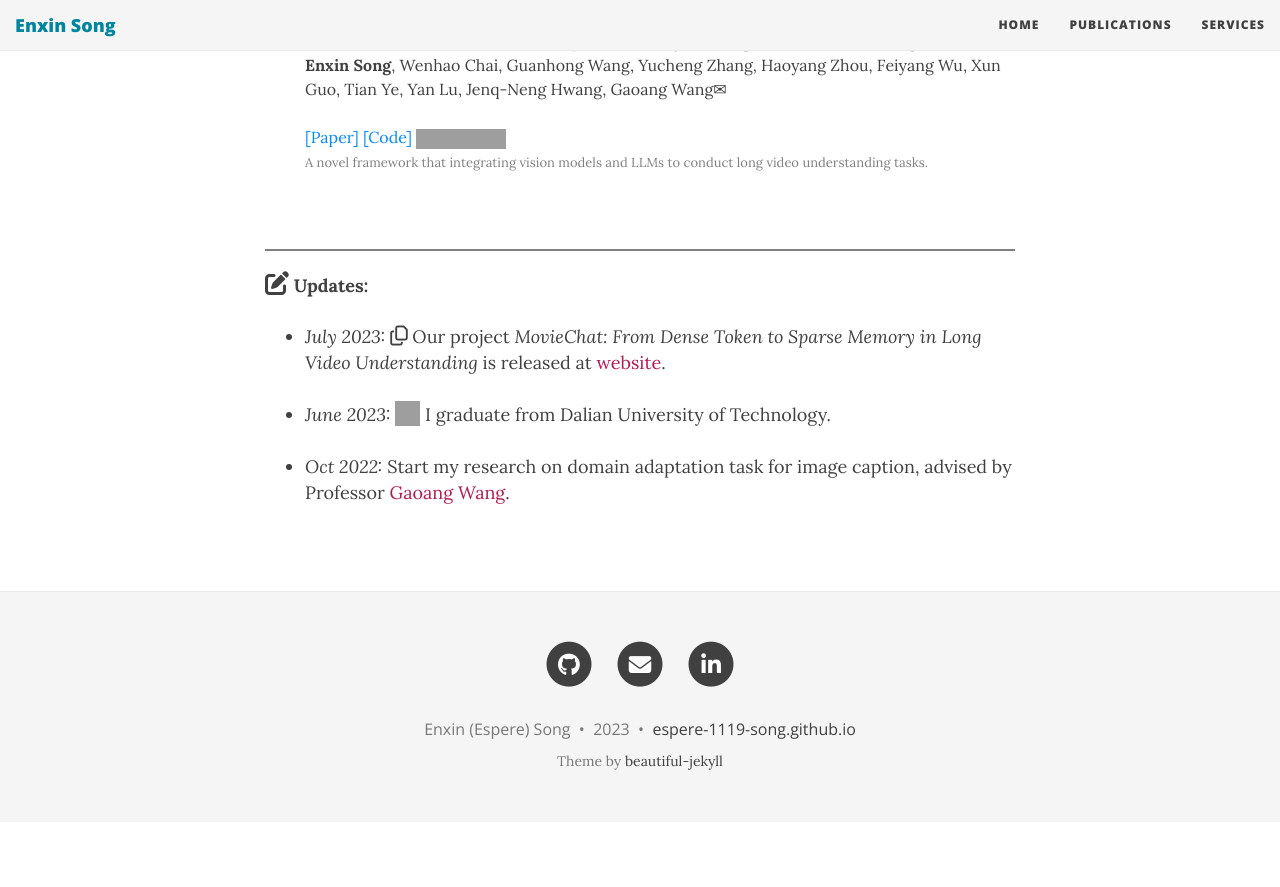
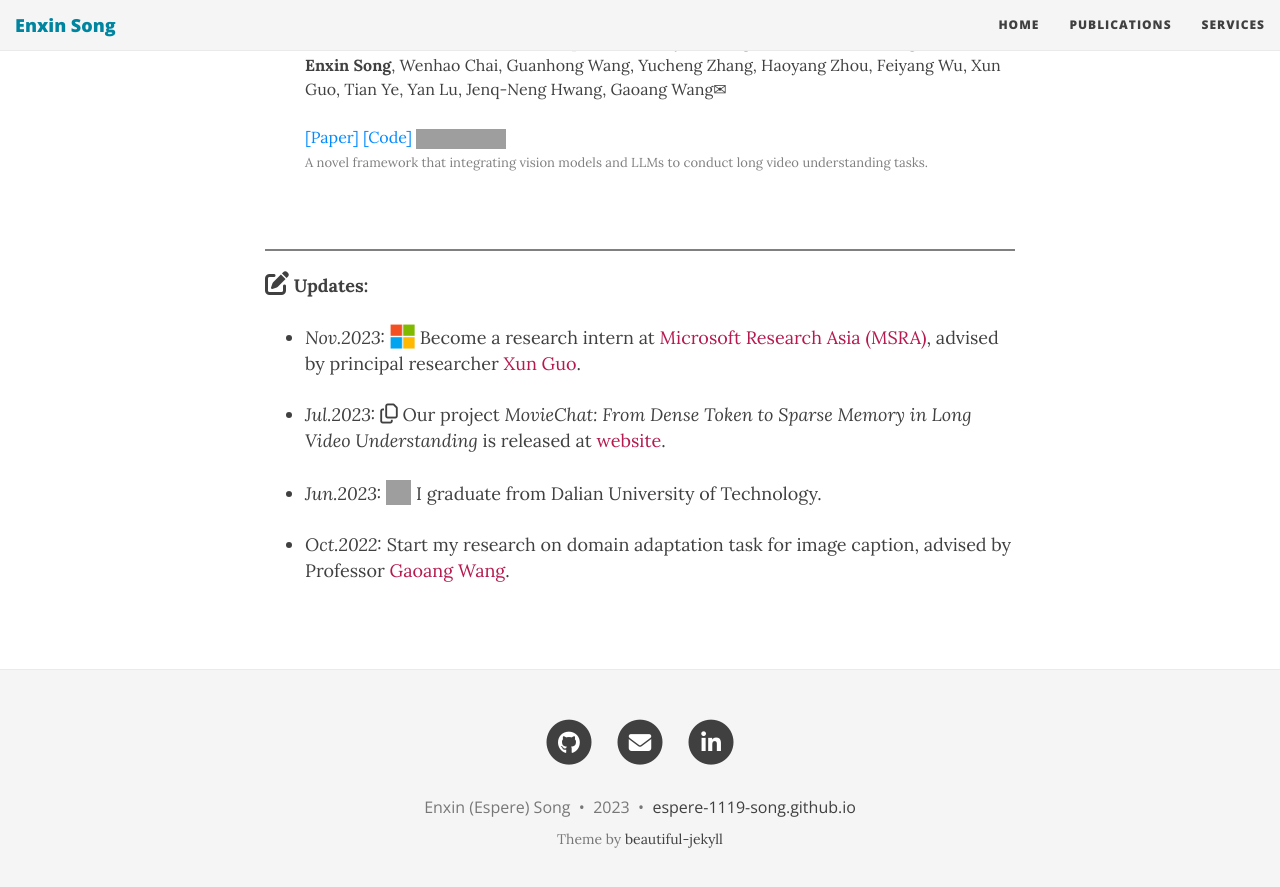
Before and after one commit to hikomal/hikomal.github.io, a Jekyll site: the page built from index.html, in a window 1280 px wide and 900 px high, scrolled down 525 px. Shown: the top 887 px of the window. Built offline with Jekyll 4.4.1, drawn with Linux system fonts in a browser that asks for light colours; nearby versions of some CDN libraries; the list of posts is cut into pages by our own code; before the commit the page ends 1347 px from its top, so only the background shows below that; grey boxes are pictures that could not be loaded.

Commit message:
Update index.html

```diff
--- a/index.html
+++ b/index.html
@@ -52,13 +52,16 @@ Also see <a href="https://scholar.google.com/citations?user=sLqa-3oAAAAJ&hl=en"
 <hr style="height:2px;border-width:0;color:gray;background-color:gray">
 <b><i class="fa-solid fa-pen-to-square" style="font-size:24px"></i> Updates:</b><br><br>
 <ul>
-	<li><i>July 2023:</i> <i class="fa-regular fa-copy" style="font-size:20px"></i> Our project <i>MovieChat: From Dense Token to Sparse Memory in Long Video Understanding</i> is released at <a href="https://rese1f.github.io/MovieChat/">website</a>.
+	<li><i>Nov.2023:</i> <img src="static/imgs/microsoft.png" width="25" height="25" style="vertical-align:text-bottom"/> Become a research intern at <a href="https://www.msra.cn/">Microsoft Research Asia (MSRA)</a>, advised by principal researcher <a href="https://scholar.google.com/citations?user=Ow4R8-EAAAAJ&hl=en&oi=ao">Xun Guo</a>.
 	</li><br>
 
-	<li><i>June 2023:</i> <img src="static/imgs/dlut.png" width="25" height="25" style="vertical-align:text-bottom"/> I graduate from Dalian University of Technology.
+	<li><i>Jul.2023:</i> <i class="fa-regular fa-copy" style="font-size:20px"></i> Our project <i>MovieChat: From Dense Token to Sparse Memory in Long Video Understanding</i> is released at <a href="https://rese1f.github.io/MovieChat/">website</a>.
 	</li><br>
 
-	<li><i>Oct 2022:</i> Start my research on domain adaptation task for image caption, advised by Professor <a href="https://person.zju.edu.cn/en/gaoangwang/">Gaoang Wang</a>.
+	<li><i>Jun.2023:</i> <img src="static/imgs/dlut.png" width="25" height="25" style="vertical-align:text-bottom"/> I graduate from Dalian University of Technology.
+	</li><br>
+
+	<li><i>Oct.2022:</i> Start my research on domain adaptation task for image caption, advised by Professor <a href="https://person.zju.edu.cn/en/gaoangwang/">Gaoang Wang</a>.
 	</li><br>
 
 </ul>
```
